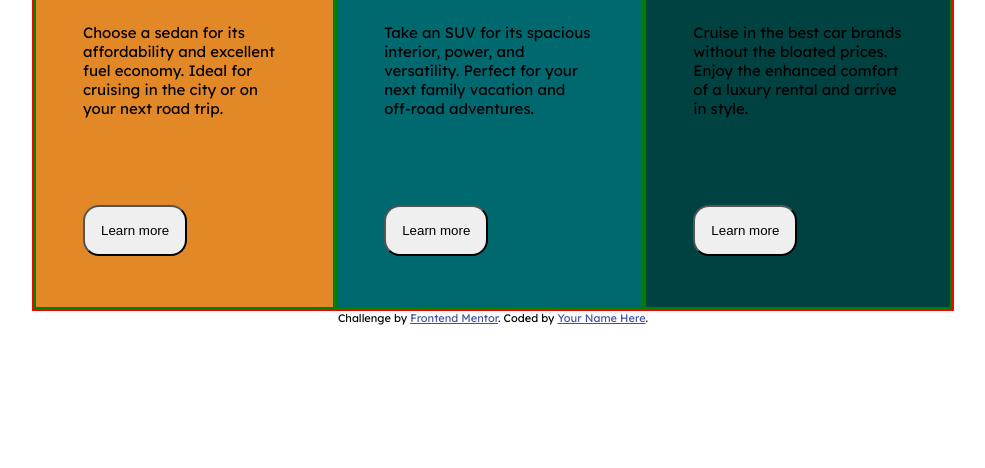
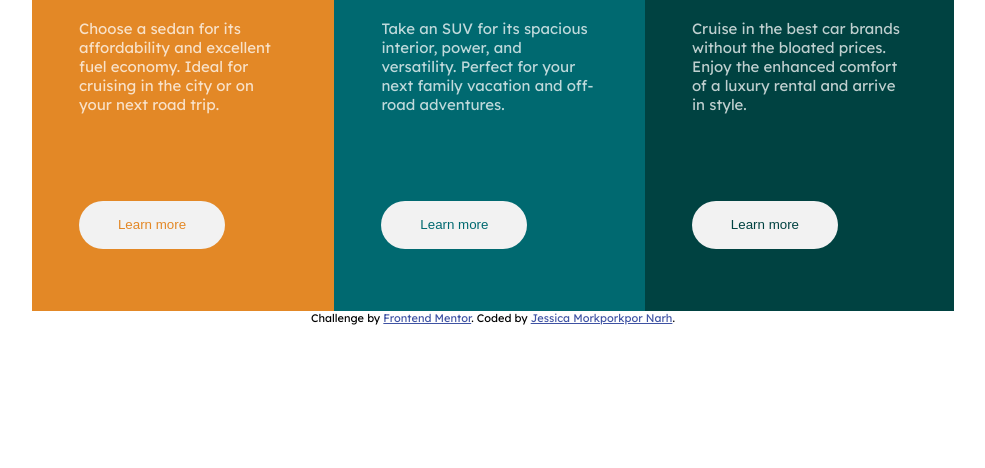
Before and after one commit to Jessicanarh/3-column-preview-card-component-main, a plain HTML site: page index.html in a window 1280 px wide. Shown: the part 332-800 px from the top of the page, without its empty margins (227-1212 px from the left). Drawn offline with Linux system fonts and the light colour scheme.

Commit message:
added css styling

```diff
--- a/index.html
+++ b/index.html
@@ -45,7 +45,7 @@
 
   <div class="attribution">
     Challenge by <a href="https://www.frontendmentor.io?ref=challenge" target="_blank">Frontend Mentor</a>.
-    Coded by <a href="#">Your Name Here</a>.
+    Coded by <a href="#">Jessica Morkporkpor Narh</a>.
   </div>
 </body>
 </html>
--- a/style.css
+++ b/style.css
@@ -19,11 +19,9 @@ body{
 .parentcontainer{
     width: 57.625rem;
     height: 31.1875rem;
-    border: 2px solid red;
 display: flex;
 }
 .car{
-    border: 2px solid green;
 padding: 2.9375rem;
 background-color: hsl(31, 77%, 52%)
 }
@@ -38,14 +36,27 @@ padding-top: 2.5625rem;
 font-family: "Big Shoulders Display", sans-serif;
 font-weight: 700;
 text-transform: uppercase;
+color: hsl(0, 0%, 95%)
 }
 p{
     padding-top: 2.4375rem;
     padding-bottom: 5.4375rem;
+    color: hsla(0, 0%, 100%, 0.75);
 }
 button{
-    padding: 1rem;
-    border-radius: 1rem;
+    color:   hsl(31, 77%, 52%);
+    background-color: hsl(0, 0%, 95%);;
+    /* color: hsl(0, 0%, 95%);; */
+    border:hsl(0, 0%, 95%) ;
+    border-radius: 2rem;
+    width: 9.125rem;
+    height: 3rem;
+}
+.car:nth-child(2) button{
+    color:  hsl(184, 100%, 22%);
+}
+.car:nth-child(3) button{
+color:hsl(179, 100%, 13%) ;
 }
 
 
```
